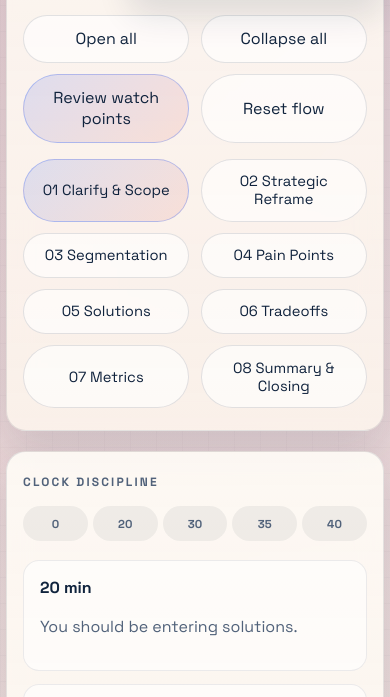
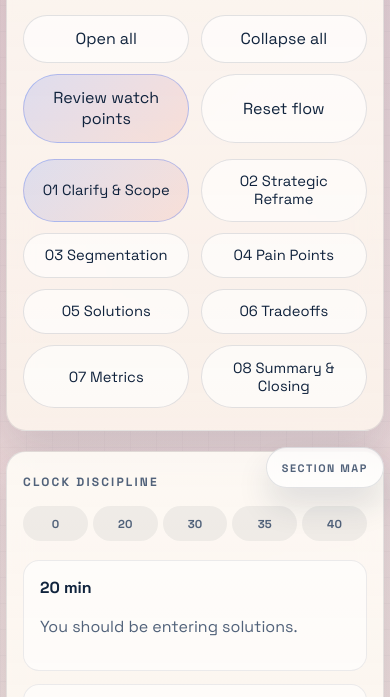
Before and after one commit to jerrison/meta-product-sense-framework-map, a website: page index.html in a window 390 px wide. Shown: the part 350-1047 px from the top of the page. Drawn offline with Linux system fonts and the light colour scheme.

Commit message:
Refine mobile navigation map layout

```diff
--- a/cf-pages-dist/styles.css
+++ b/cf-pages-dist/styles.css
@@ -920,7 +920,7 @@ textarea {
   .app-shell {
     width: min(calc(100% - 0.75rem), var(--max-width));
     padding-top: 0.75rem;
-    padding-bottom: 2.5rem;
+    padding-bottom: 5.75rem;
   }
 
   .hero-card,
@@ -1077,17 +1077,38 @@ textarea {
   }
 
   .navigation-map {
-    width: calc(100vw - 0.75rem);
+    width: auto;
     right: 0.375rem;
     bottom: 0.375rem;
   }
 
   .navigation-map__toggle {
-    padding: 0.85rem 0.9rem;
+    width: auto;
+    min-width: 0;
+    padding: 0.78rem 0.95rem;
+    border-radius: 999px;
+    gap: 0.12rem;
+  }
+
+  .navigation-map__toggle-label {
+    font-size: 0.68rem;
+    letter-spacing: 0.14em;
+  }
+
+  .navigation-map__toggle-current {
+    display: none;
+  }
+
+  .navigation-map__panel {
+    position: fixed;
+    left: 0.375rem;
+    right: 0.375rem;
+    bottom: 3.95rem;
+    margin-top: 0;
   }
 
   .navigation-map__card {
-    max-height: min(66vh, 30rem);
+    max-height: min(64vh, 31rem);
     padding: 0.9rem;
     border-radius: 1.35rem;
   }
@@ -1111,4 +1132,12 @@ textarea {
   .navigation-map__step-index {
     display: none;
   }
+
+  .navigation-map__footer {
+    justify-content: stretch;
+  }
+
+  .navigation-map__footer .navigation-map__action {
+    width: 100%;
+  }
 }
--- a/styles.css
+++ b/styles.css
@@ -920,7 +920,7 @@ textarea {
   .app-shell {
     width: min(calc(100% - 0.75rem), var(--max-width));
     padding-top: 0.75rem;
-    padding-bottom: 2.5rem;
+    padding-bottom: 5.75rem;
   }
 
   .hero-card,
@@ -1077,17 +1077,38 @@ textarea {
   }
 
   .navigation-map {
-    width: calc(100vw - 0.75rem);
+    width: auto;
     right: 0.375rem;
     bottom: 0.375rem;
   }
 
   .navigation-map__toggle {
-    padding: 0.85rem 0.9rem;
+    width: auto;
+    min-width: 0;
+    padding: 0.78rem 0.95rem;
+    border-radius: 999px;
+    gap: 0.12rem;
+  }
+
+  .navigation-map__toggle-label {
+    font-size: 0.68rem;
+    letter-spacing: 0.14em;
+  }
+
+  .navigation-map__toggle-current {
+    display: none;
+  }
+
+  .navigation-map__panel {
+    position: fixed;
+    left: 0.375rem;
+    right: 0.375rem;
+    bottom: 3.95rem;
+    margin-top: 0;
   }
 
   .navigation-map__card {
-    max-height: min(66vh, 30rem);
+    max-height: min(64vh, 31rem);
     padding: 0.9rem;
     border-radius: 1.35rem;
   }
@@ -1111,4 +1132,12 @@ textarea {
   .navigation-map__step-index {
     display: none;
   }
+
+  .navigation-map__footer {
+    justify-content: stretch;
+  }
+
+  .navigation-map__footer .navigation-map__action {
+    width: 100%;
+  }
 }
```
